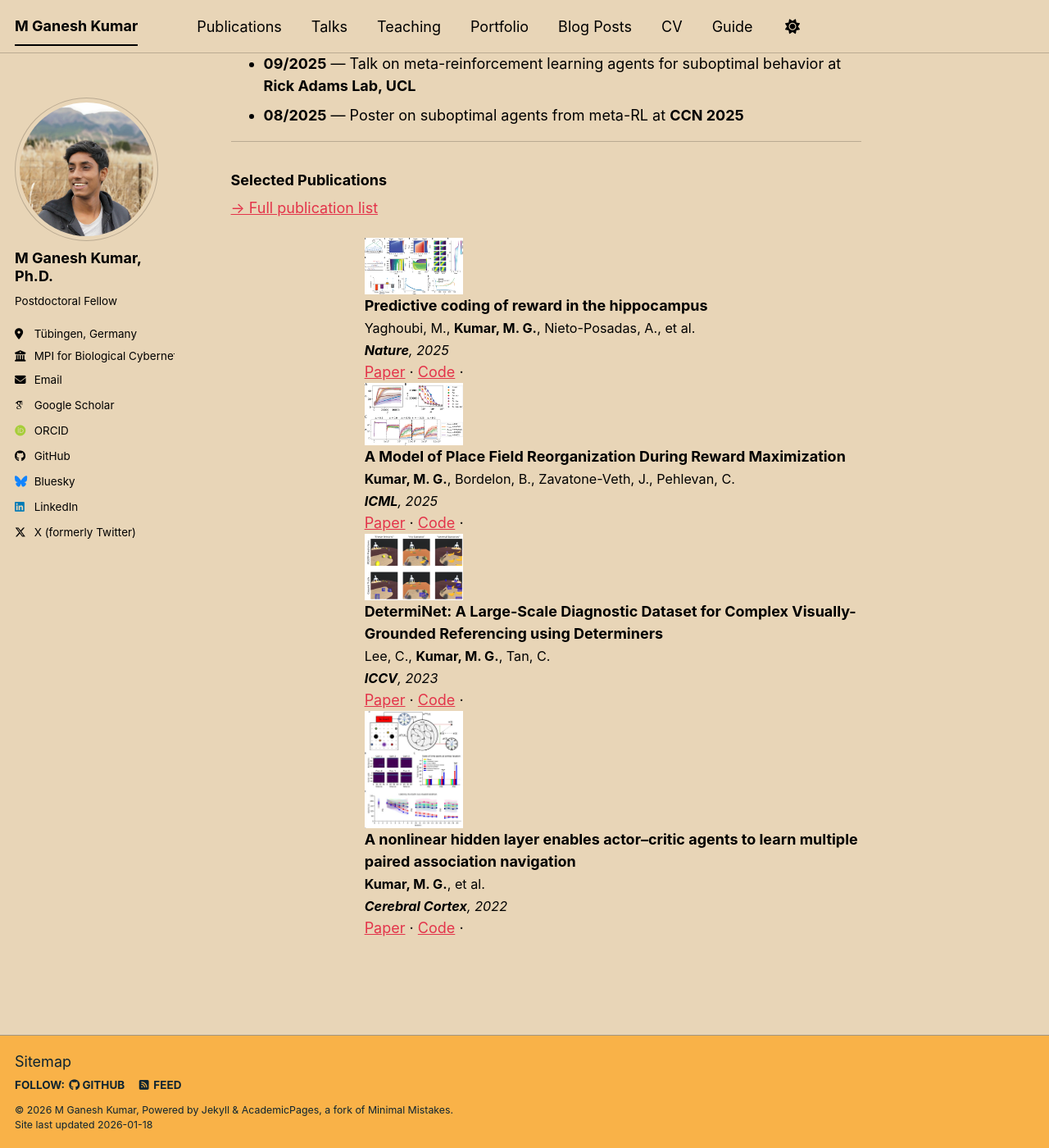
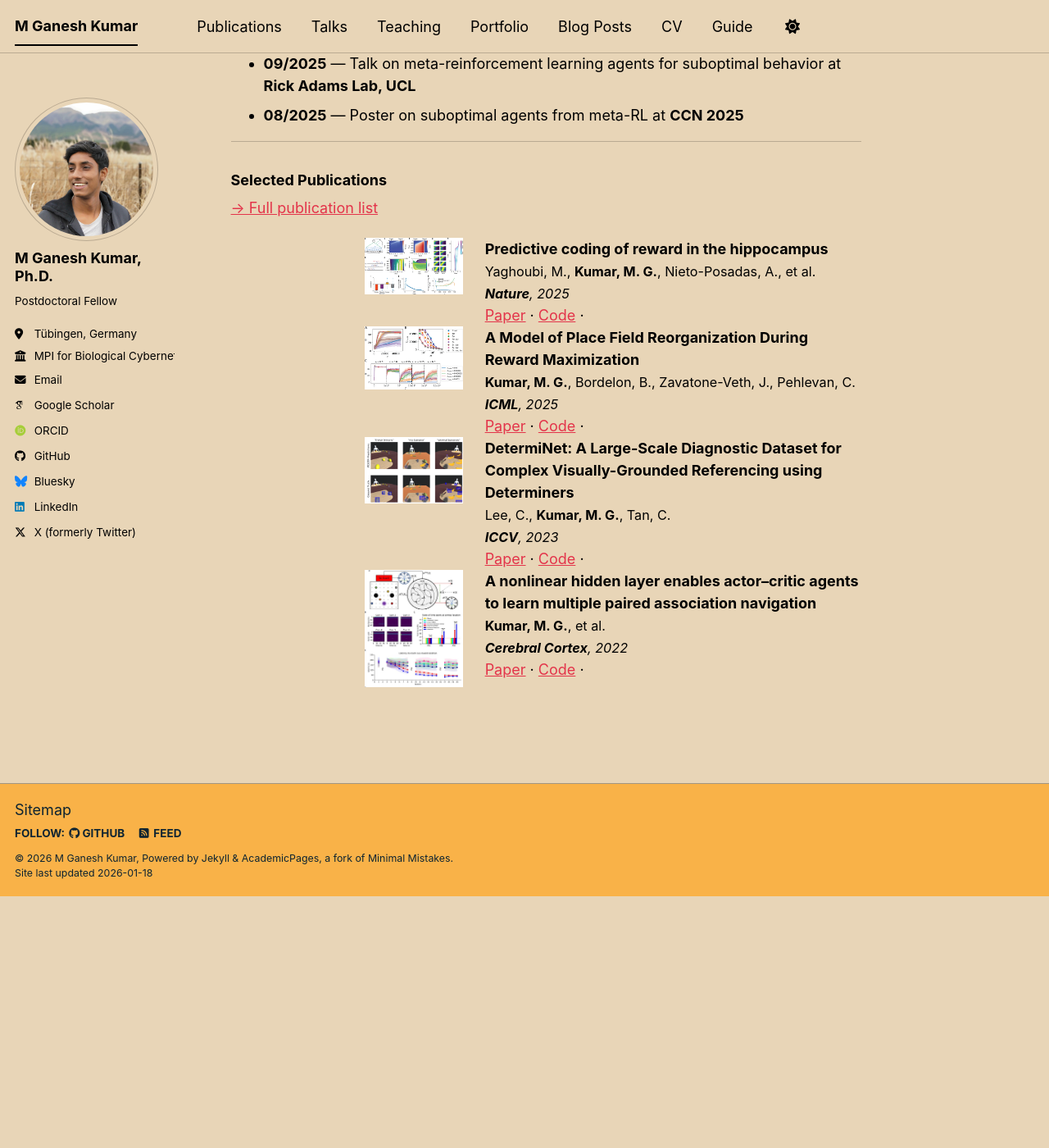
Before and after one commit to mgkumar138/mgkumar138.github.io, a Jekyll site: the page built from _pages/about.md, in a window 1280 px wide and 1400 px high, scrolled down 1181 px. Shown: the whole window at 82% size. Built offline with Jekyll 4.4.1, drawn with Linux system fonts in a browser that asks for light colours; some web fonts are replaced; a script bundle is joined from its source files by our own code; library files that are not in the unit come from our copies; after the commit the page ends 2274 px from its top, so only the background shows below that.

Commit message:
archive item utilities

```diff
--- a/_sass/include/_utilities.scss
+++ b/_sass/include/_utilities.scss
@@ -498,3 +498,9 @@ a.reversefootnote {
   color: $danger-color;
   font-weight: bold;
 }
+
+.archive__item {
+  display: flex;
+  gap: 1.5em;
+  align-items: flex-start;
+}
```
